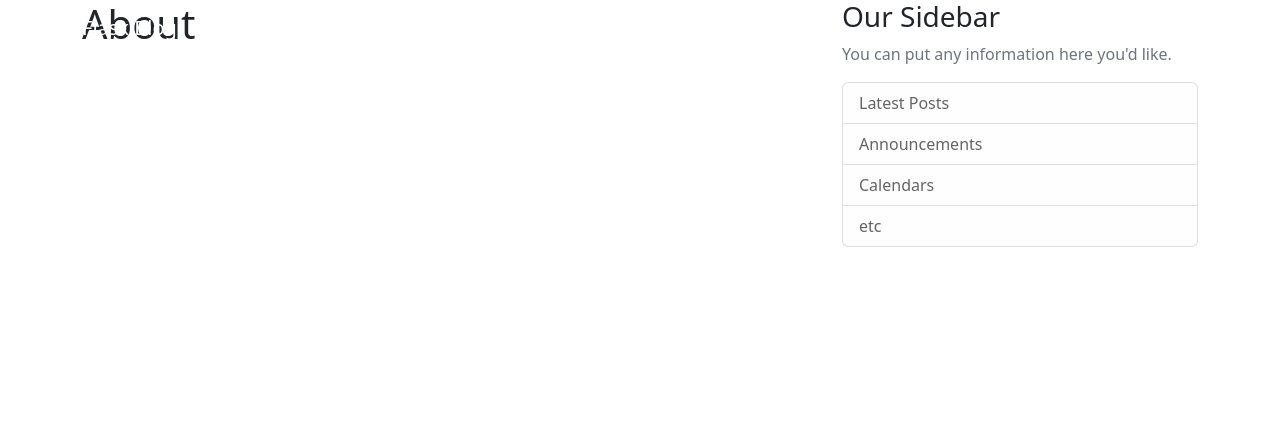
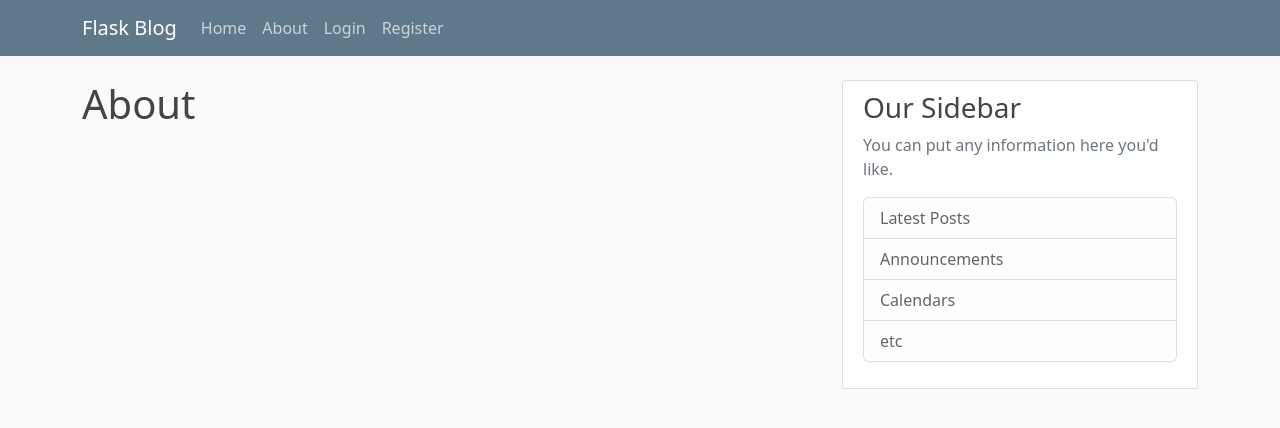
Before and after one commit to soumya-prabha-maiti/Flask-blog, a Flask app: page /about in a window 1280 px wide. Shown: the top 428 px of the page. Run offline with Flask 2, Linux system fonts and the light colour scheme.

Commit message:
Added my own CSS using static folder and url_for()

```diff
--- /dev/null
+++ b/static/main.css
@@ -0,0 +1,80 @@
+body {
+    background: #fafafa;
+    color: #333333;
+    margin-top: 5rem;
+  }
+
+  h1, h2, h3, h4, h5, h6 {
+    color: #444444;
+  }
+
+  .bg-steel {
+    background-color: #5f788a;
+  }
+
+  .site-header .navbar-nav .nav-link {
+    color: #cbd5db;
+  }
+
+  .site-header .navbar-nav .nav-link:hover {
+    color: #ffffff;
+  }
+
+  .site-header .navbar-nav .nav-link.active {
+    font-weight: 500;
+  }
+
+  .content-section {
+    background: #ffffff;
+    padding: 10px 20px;
+    border: 1px solid #dddddd;
+    border-radius: 3px;
+    margin-bottom: 20px;
+  }
+
+  .article-title {
+    color: #444444;
+  }
+
+  a.article-title:hover {
+    color: #428bca;
+    text-decoration: none;
+  }
+
+  .article-content {
+    white-space: pre-line;
+  }
+
+  .article-img {
+    height: 65px;
+    width: 65px;
+    margin-right: 16px;
+  }
+
+  .article-metadata {
+    padding-bottom: 1px;
+    margin-bottom: 4px;
+    border-bottom: 1px solid #e3e3e3
+  }
+
+  .article-metadata a:hover {
+    color: #333;
+    text-decoration: none;
+  }
+
+  .article-svg {
+    width: 25px;
+    height: 25px;
+    vertical-align: middle;
+  }
+
+  .account-img {
+    height: 125px;
+    width: 125px;
+    margin-right: 20px;
+    margin-bottom: 16px;
+  }
+
+  .account-heading {
+    font-size: 2.5rem;
+  }
--- a/templates/base.html
+++ b/templates/base.html
@@ -9,11 +9,16 @@
         {% else %}
             <title>Flask Blog</title>
         {% endif %}
-        <!-- CSS only -->
+
+        <!-- Bootstrap CSS only -->
         <link href="https://cdn.jsdelivr.net/npm/bootstrap@5.2.0-beta1/dist/css/bootstrap.min.css"
               rel="stylesheet"
               integrity="sha384-0evHe/X+R7YkIZDRvuzKMRqM+OrBnVFBL6DOitfPri4tjfHxaWutUpFmBp4vmVor"
               crossorigin="anonymous">
+
+        <!--My CSS-->
+        <link rel="stylesheet" type="text/css" href="{{ url_for('static', filename='main.css') }}">
+
     </head>
     <body>
         <header class="site-header">
@@ -52,7 +57,7 @@
                 <div class="col-md-4">
                     <div class="content-section">
                         <h3>Our Sidebar</h3>
-                        <p class='text-muted'>
+                        <p class="text-muted">
                             You can put any information here you'd like.
                             <ul class="list-group">
                                 <li class="list-group-item list-group-item-light">Latest Posts</li>
```
Also changed, not shown: templates/home.html (+12 -4 lines).
